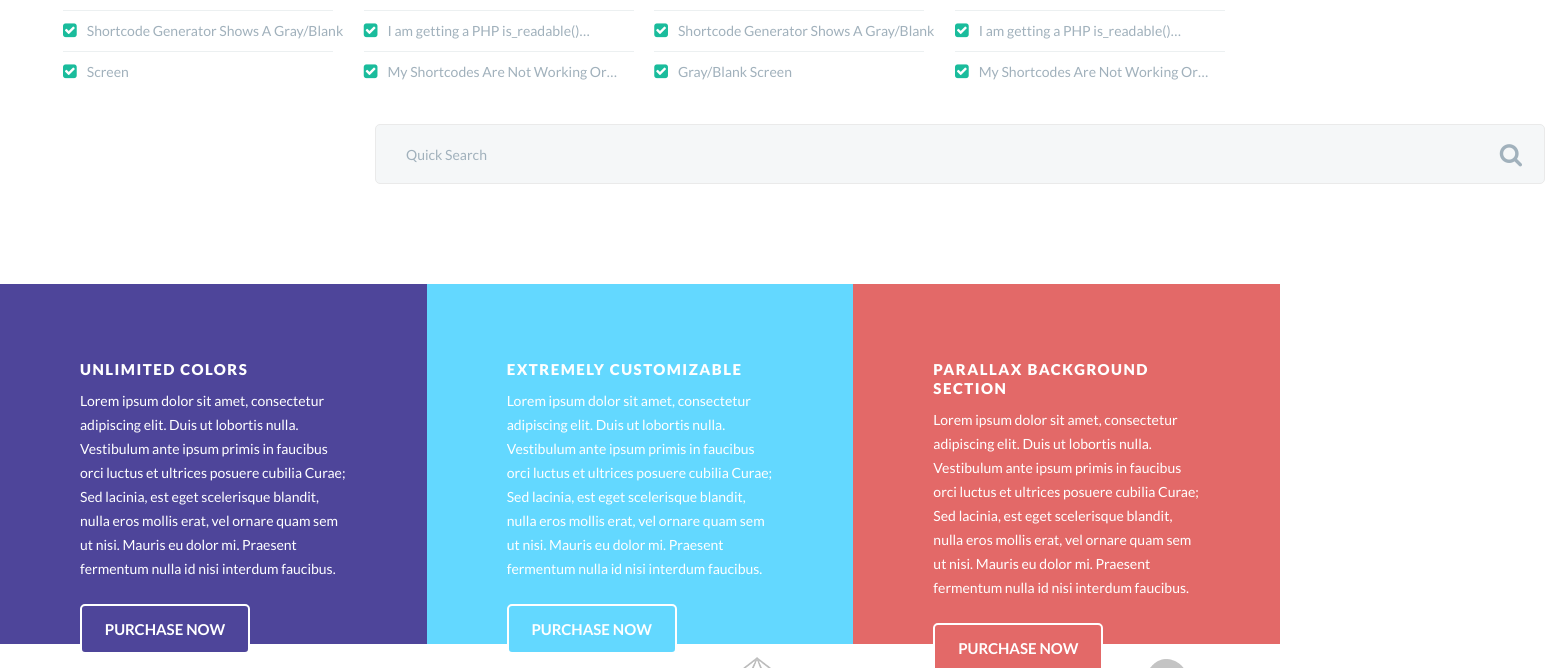
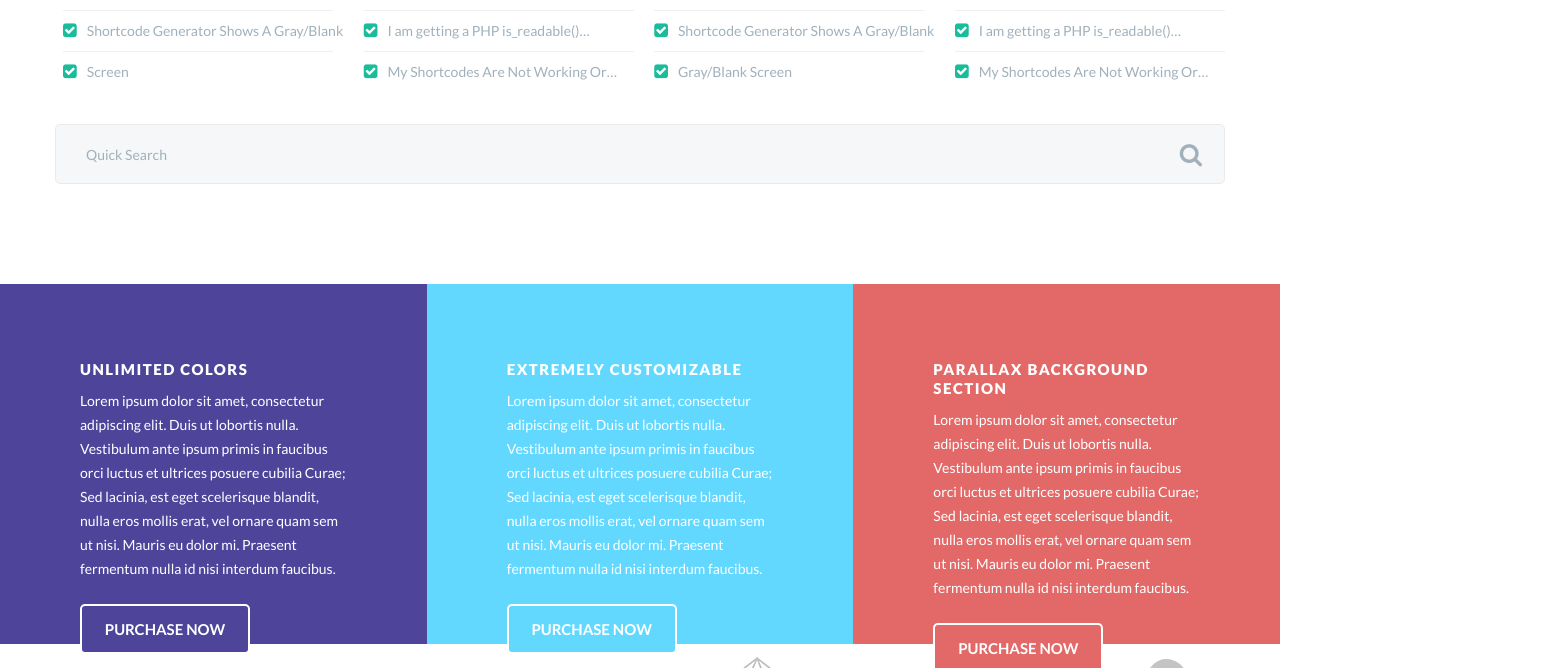
Before and after one commit to DOKVADZETAKO/personal-project-html-and-css, a plain HTML site: page index.html in a window 1280 px wide. Shown: the part 7045-7713 px from the top of the page, 1545 px wide, since content can reach past the window. Drawn offline with Linux system fonts and the light colour scheme.

Commit message:
fix(personal-project): Hotfix for horizontal scroll

```diff
--- a/Styles/main.css
+++ b/Styles/main.css
@@ -1299,7 +1299,6 @@ color: #A1B1BC
     background-color: #F5F7F8;
     border: 1px solid #EAEAEA;
     display: flex;
-    margin-left: 375px;
     padding: 0 22px 0 30px;
     border-radius: 5px;
     margin-bottom: 100px;
```
